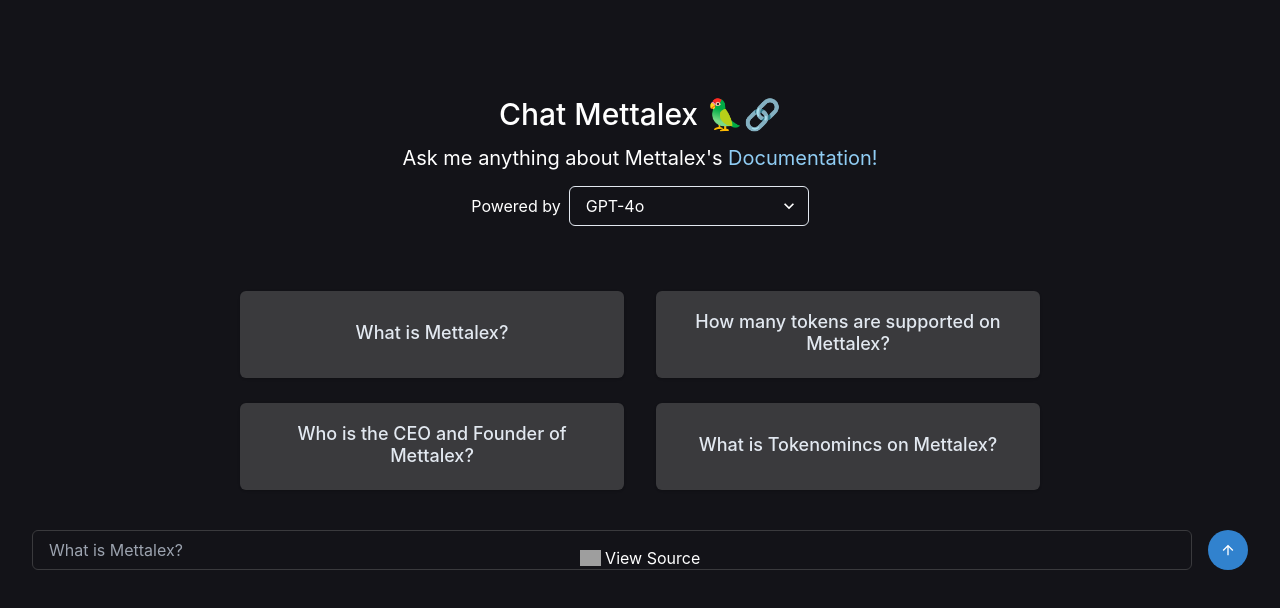
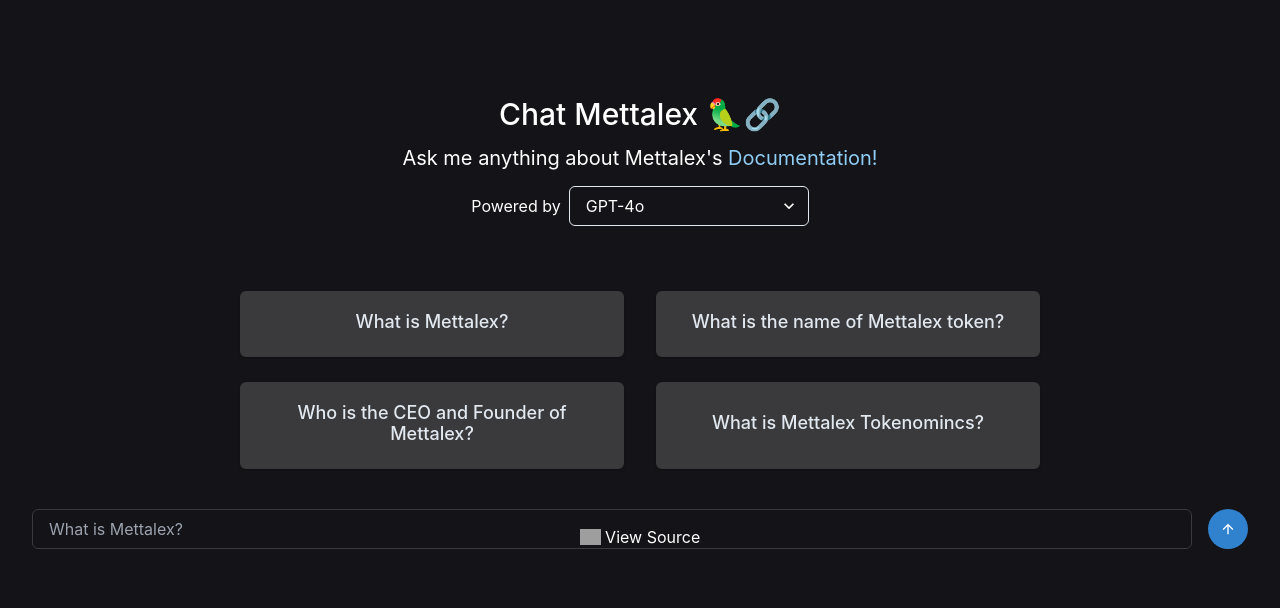
Before and after one commit to pulkit-khullar/llm-chat-with-docs, a React (Create React App) app in the folder monorepo/apps/frontend/: page / in a window 1280 px wide. Shown: the top 608 px of the page. Built offline with nearby package versions, Linux system fonts and the light colour scheme; grey boxes are pictures that could not be loaded.

Commit message:
improvements

```diff
--- a/monorepo/apps/frontend/src/components/EmptyState.tsx
+++ b/monorepo/apps/frontend/src/components/EmptyState.tsx
@@ -52,7 +52,7 @@
               color={"gray.200"}
               textAlign={"center"}
             >
-              How many tokens are supported on Mettalex?
+              What is the name of Mettalex token?
             </Heading>
           </CardHeader>
         </Card>
@@ -95,7 +95,7 @@
               color={"gray.200"}
               textAlign={"center"}
             >
-              What is Tokenomincs on Mettalex?
+              What is Mettalex Tokenomincs?
             </Heading>
           </CardHeader>
         </Card>
```
Also changed, not shown: 1 other file (tests, documents, lock files or other folders).
